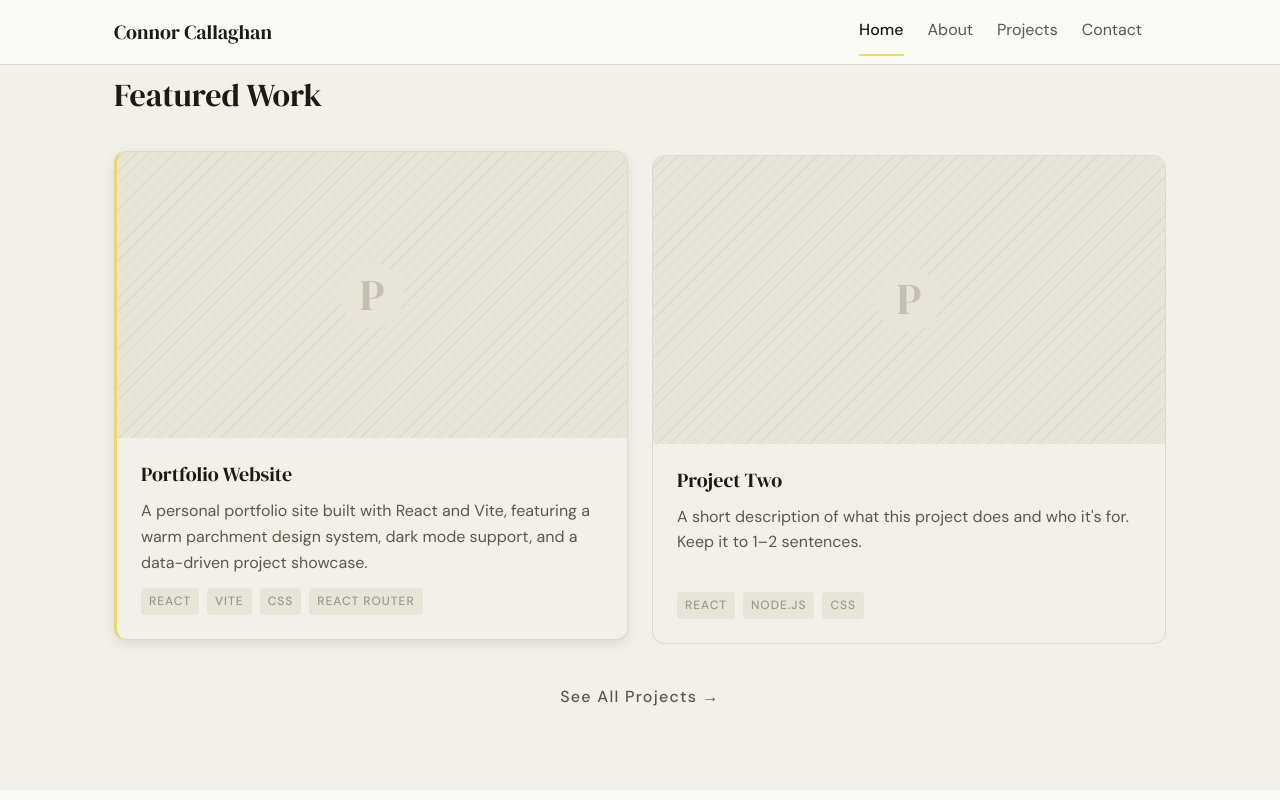
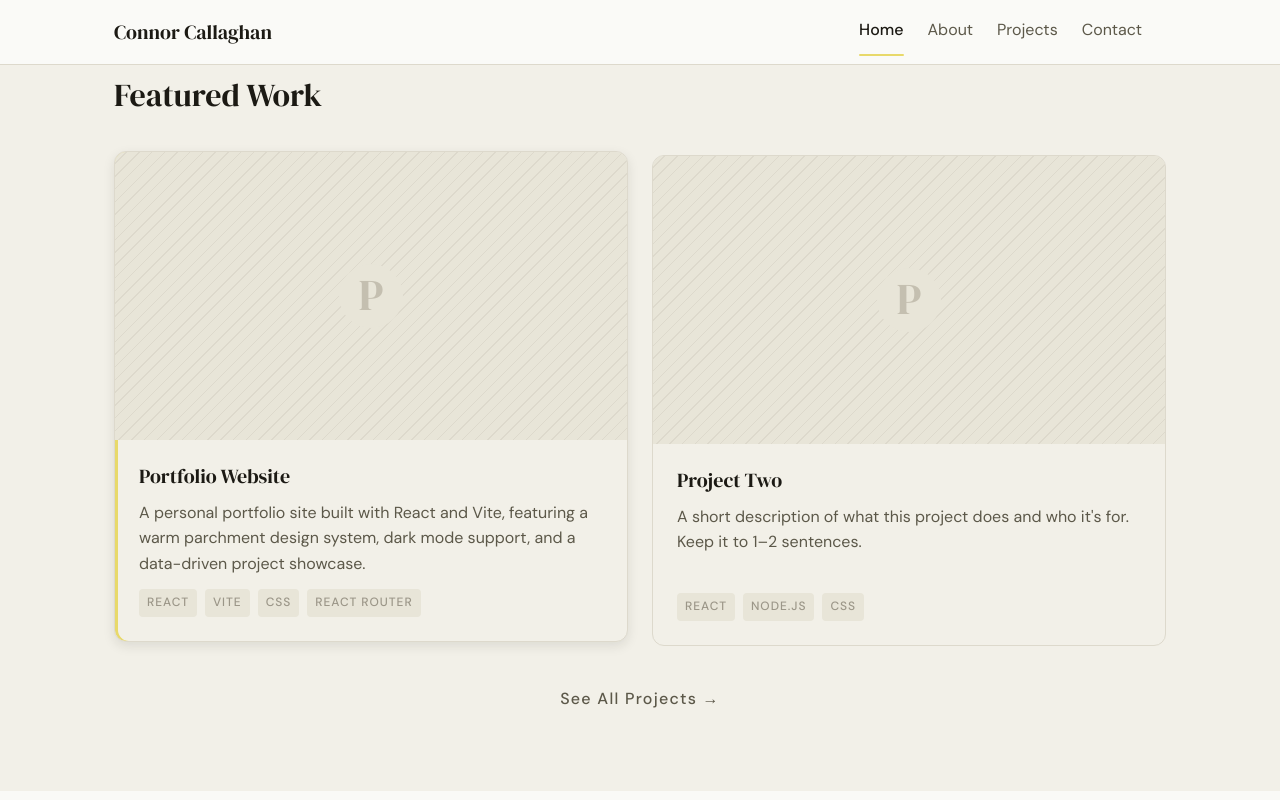
Before and after one commit to cjcallaghan/portfolio_v1, a React (Vite) app: page / in a window 1280 px wide. In both pictures the pointer is over the element 371 px from the left and 972 px from the top of the page. Shown: the part 572-1372 px from the top of the page. Built offline with nearby package versions, Linux system fonts and the light colour scheme.

Commit message:
fixed project card hover on home page

```diff
--- a/src/components/ProjectCard.css
+++ b/src/components/ProjectCard.css
@@ -32,17 +32,12 @@
     border-color var(--transition-base);
 }
 
-/* === ANIMATION — card lifts on hover === */
+/* === ANIMATION — card lifts and yellow left border on hover ===
+   Inset box-shadow simulates the left border without layout shift
+   (a real border would change the element's size and push siblings). */
 .project-card:hover {
   transform: translateY(-4px);
-  box-shadow: var(--shadow-md);
-}
-
-/* === ANIMATION — yellow left border slides in on hover ===
-   Uses box-shadow instead of border to avoid layout shift
-   (adding a border would change the element's size). */
-.project-card:hover {
-  border-left: 3px solid var(--color-accent);
+  box-shadow: var(--shadow-md), inset 3px 0 0 var(--color-accent);
 }
 
 .project-card:focus-within {
```
